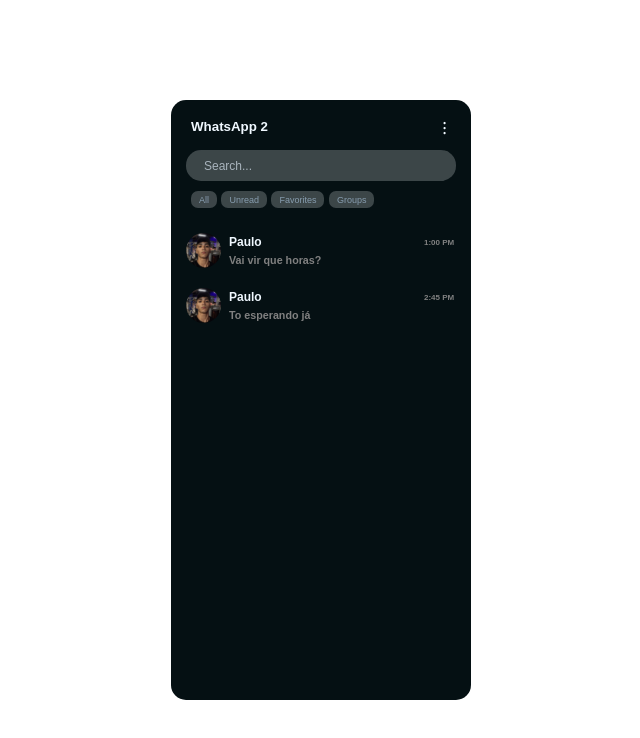
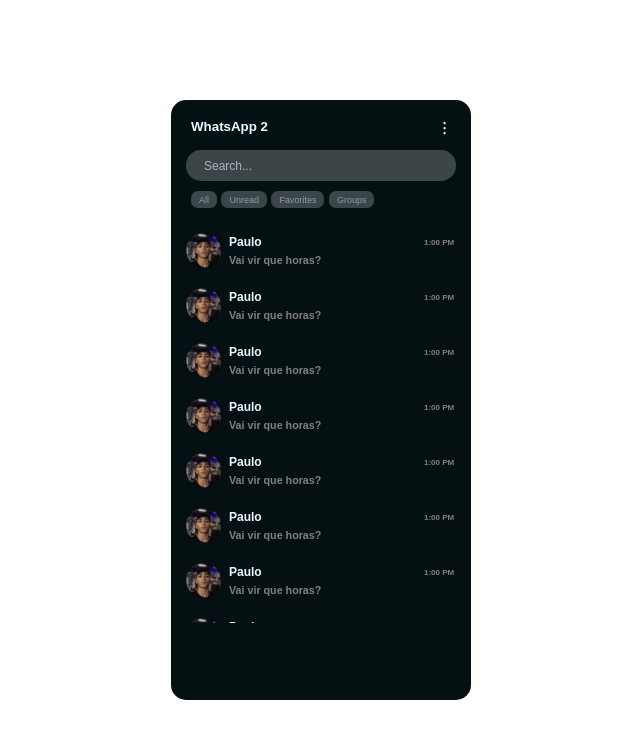
Before and after one commit to paulinbrgamer/zap2, a plain HTML site: page index.html in a window 1280 px wide. Shown: the whole page, without its empty margins (319-959 px from the left). Drawn offline with Linux system fonts and the light colour scheme.

Commit message:
atualizar
atualizar

```diff
--- a/index.html
+++ b/index.html
@@ -21,6 +21,7 @@
         <button>Favorites</button>
         <button>Groups</button>
     </div>
+    <div class="chats">
         <div class="chat">
             <div class="icon"> <img src="img/imagem.enc.jpg" alt=""></div>
             <div class="nome_msg">
@@ -36,13 +37,81 @@
             <div class="icon"> <img src="img/imagem.enc.jpg" alt=""></div>
             <div class="nome_msg">
                 <h6 class="name">Paulo</h6>
-            <h6 class="msg">To esperando já</h6>
+                <h6 class="msg">Vai vir que horas?</h6>
             </div>
             <div class="hr">
-            <h6 class="hora">2:45 PM</h6>
+                <h6 class="hora">1:00 PM</h6>
+            </div>
+
+        </div>
+        <div class="chat">
+            <div class="icon"> <img src="img/imagem.enc.jpg" alt=""></div>
+            <div class="nome_msg">
+                <h6 class="name">Paulo</h6>
+                <h6 class="msg">Vai vir que horas?</h6>
+            </div>
+            <div class="hr">
+                <h6 class="hora">1:00 PM</h6>
+            </div>
+
+        </div>
+        <div class="chat">
+            <div class="icon"> <img src="img/imagem.enc.jpg" alt=""></div>
+            <div class="nome_msg">
+                <h6 class="name">Paulo</h6>
+                <h6 class="msg">Vai vir que horas?</h6>
+            </div>
+            <div class="hr">
+                <h6 class="hora">1:00 PM</h6>
+            </div>
+
+        </div>
+        <div class="chat">
+            <div class="icon"> <img src="img/imagem.enc.jpg" alt=""></div>
+            <div class="nome_msg">
+                <h6 class="name">Paulo</h6>
+                <h6 class="msg">Vai vir que horas?</h6>
+            </div>
+            <div class="hr">
+                <h6 class="hora">1:00 PM</h6>
+            </div>
+
+        </div>
+        <div class="chat">
+            <div class="icon"> <img src="img/imagem.enc.jpg" alt=""></div>
+            <div class="nome_msg">
+                <h6 class="name">Paulo</h6>
+                <h6 class="msg">Vai vir que horas?</h6>
+            </div>
+            <div class="hr">
+                <h6 class="hora">1:00 PM</h6>
+            </div>
+
+        </div>
+        <div class="chat">
+            <div class="icon"> <img src="img/imagem.enc.jpg" alt=""></div>
+            <div class="nome_msg">
+                <h6 class="name">Paulo</h6>
+                <h6 class="msg">Vai vir que horas?</h6>
+            </div>
+            <div class="hr">
+                <h6 class="hora">1:00 PM</h6>
+            </div>
+
+        </div>
+        <div class="chat">
+            <div class="icon"> <img src="img/imagem.enc.jpg" alt=""></div>
+            <div class="nome_msg">
+                <h6 class="name">Paulo</h6>
+                <h6 class="msg">Vai vir que horas?</h6>
+            </div>
+            <div class="hr">
+                <h6 class="hora">1:00 PM</h6>
             </div>
 
         </div>
     </div>
+
+</div>
 </body>
 </html>
--- a/style.css
+++ b/style.css
@@ -12,8 +12,9 @@ body{
     width: 300px;
     height: 600px;
     background-color: #051013;
-;
+
 }
+
 .cabeca{
     display: flex;
     color: aliceblue;
@@ -21,11 +22,19 @@ body{
     border-radius: 10px;
 
 }
+::-webkit-scrollbar{
+    width: 0px;
+}
 .cabeca >h3{
     font-size: 10pt;
     padding-left: 20px;
     padding-top: 6px;
 }
+.chats{
+    height: 400px;
+    overflow:auto;
+}
+
 #ponto{
     padding-top: 14px;
     padding-left: 164px;
```
Lines whose indentation alone changed are shown as unchanged.
